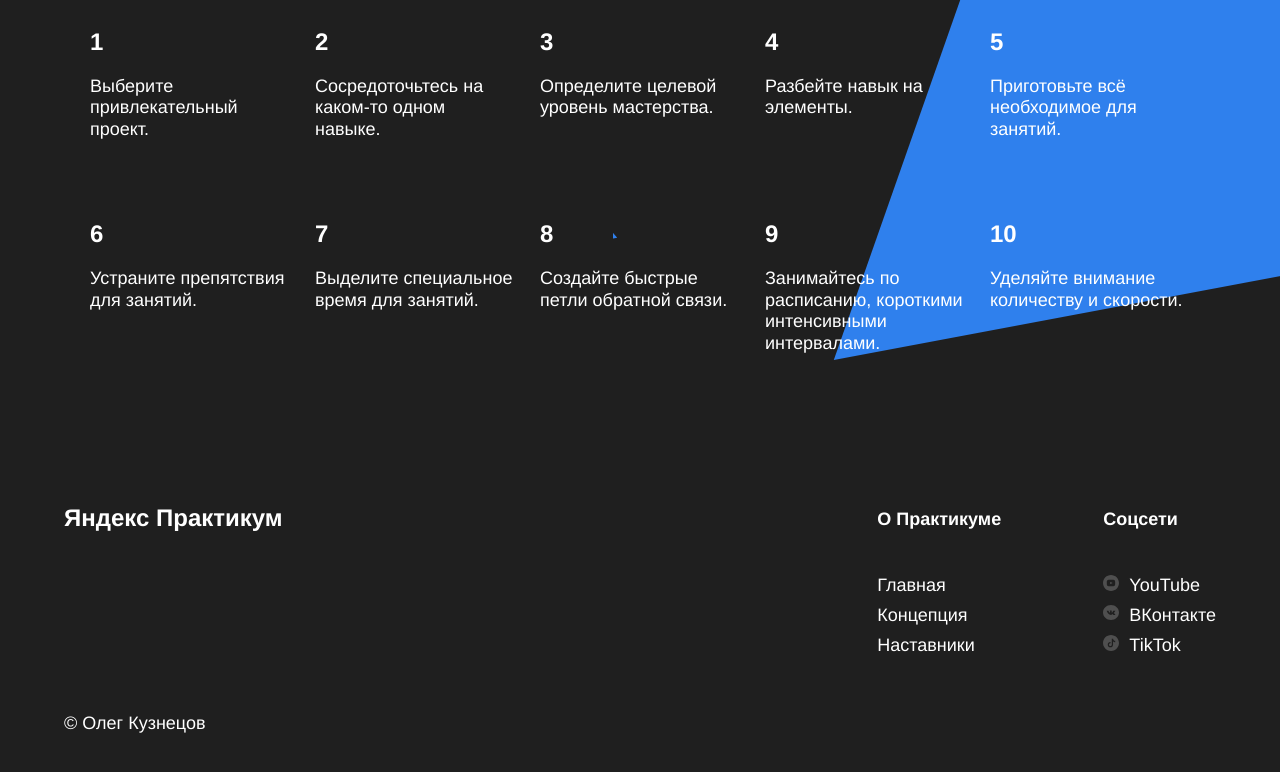
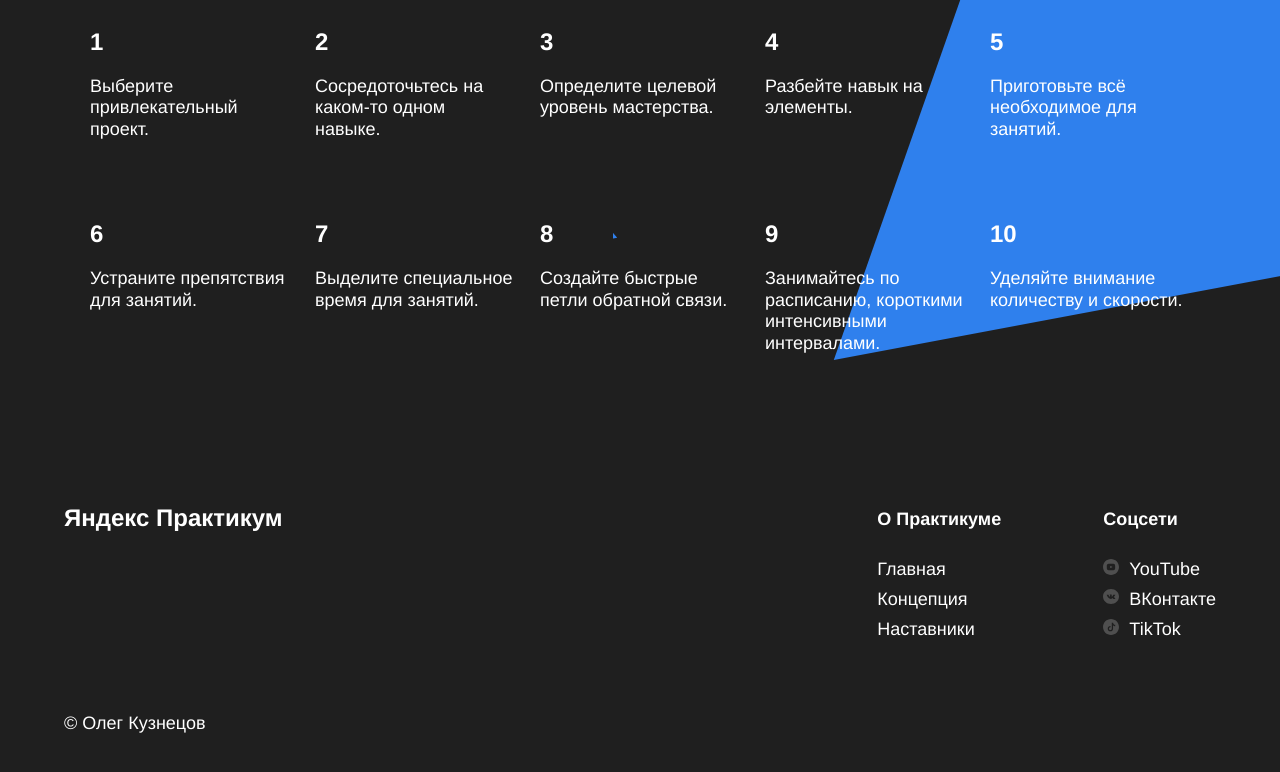
Before and after one commit to olegblackwall/how-to-learn, a plain HTML site: page index.html in a window 1280 px wide. Shown: the part 3162-3934 px from the top of the page. Drawn offline with Linux system fonts and the light colour scheme.

Commit message:
how-to-learn

```diff
--- a/index.html
+++ b/index.html
@@ -173,7 +173,7 @@
           <li><a class="footer__column-link" href="#">Наставники</a></li>
         </ul>
       </nav>
-      <div class="footer__column footer__column-links footer__column_content_social">
+      <div class="footer__column footer__column_content_social">
         <h2 class="footer__column-heading">Соцсети</h2>
         <ul class="footer__column-links">
           <li><a href="#" class="footer__column-link"><img class="footer__social-icon" src="./images/youtube-icon.svg" alt="ютуб">YouTube</a></li>
--- a/styles/style.css
+++ b/styles/style.css
@@ -345,6 +345,7 @@ z-index: 2;
 
 .footer__column-links {
   padding-left: 0;
+  margin: 0;
   list-style-type: none;
 }
 
```
